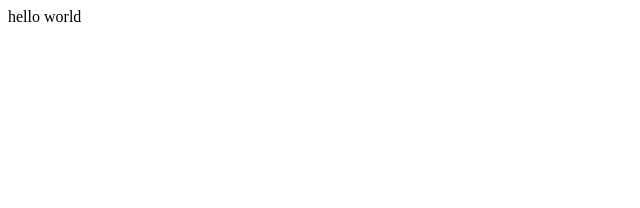
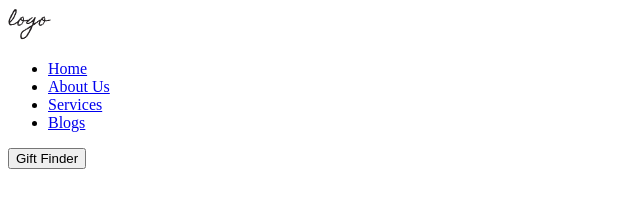
Before and after one commit to serg-rsv/gift-shop, a plain HTML site: page index.html in a window 1280 px wide. Shown: the whole page, without its empty margins (0-640 px from the left). Drawn offline with Linux system fonts and the light colour scheme.

Commit message:
add header

```diff
--- a/index.html
+++ b/index.html
@@ -7,6 +7,17 @@
     <title>Gift Shop</title>
   </head>
   <body>
-    hello world
+    <header>
+      <nav>
+        <a href="./"><img src="./images/logo.svg" alt="logo" /></a>
+        <ul>
+          <li><a href="./">Home</a></li>
+          <li><a href="#">About Us</a></li>
+          <li><a href="#">Services</a></li>
+          <li><a href="#">Blogs</a></li>
+        </ul>
+      </nav>
+      <button type="button">Gift Finder</button>
+    </header>
   </body>
 </html>
```
Also changed, not shown: images/logo.svg (added).
